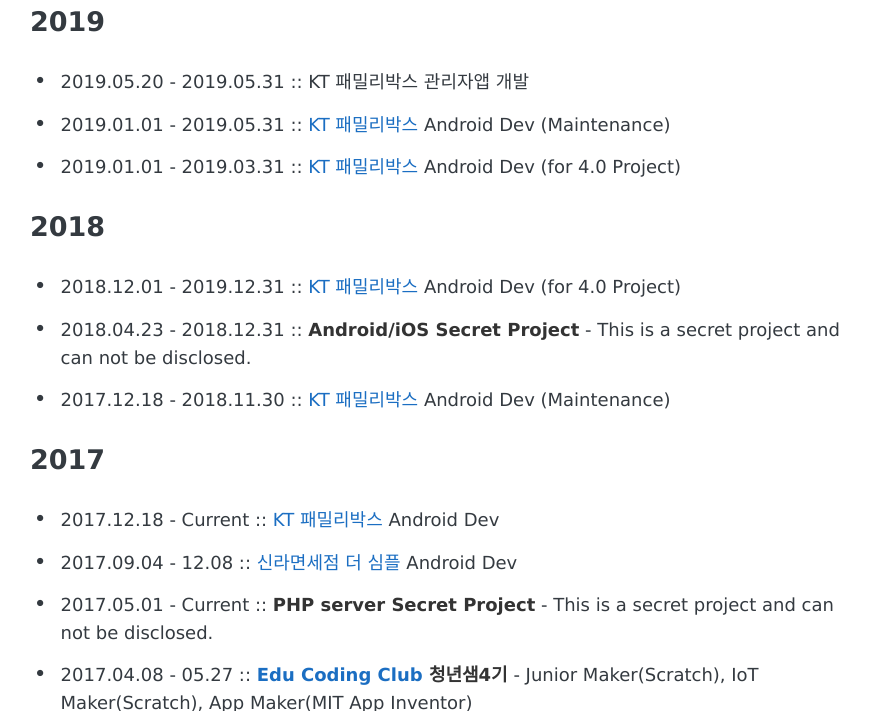
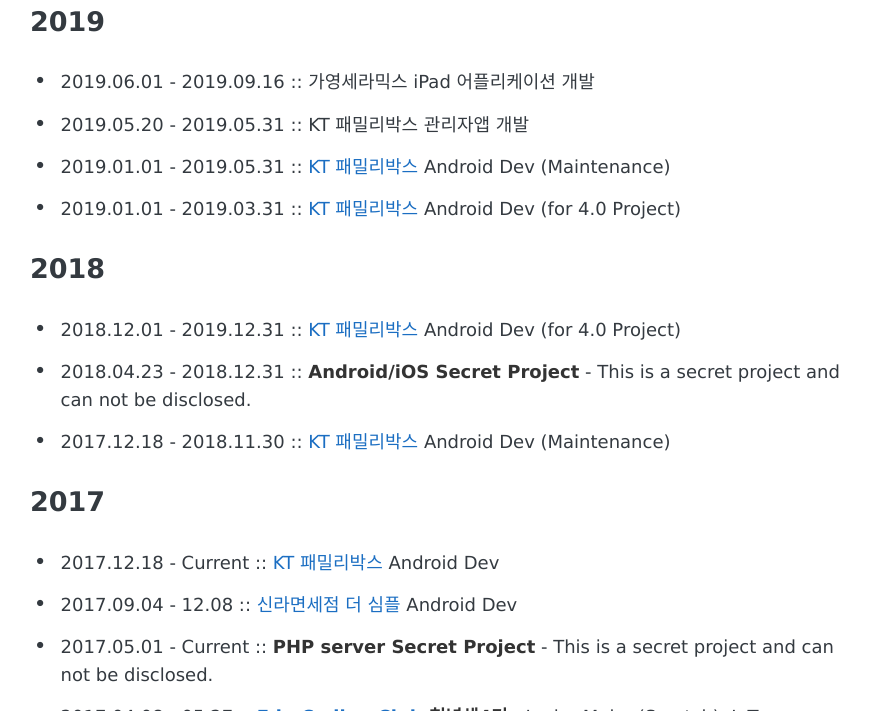
Before and after one commit to CaptainWonJong/CaptainWonJong.github.io, a Jekyll site: the page built from about.md, in a window 1280 px wide and 900 px high, scrolled down 1657 px, cut to the strip 189-900 px from the top of the window. Shown: the whole strip, without its empty margins (196-1066 px from the left). Built offline with Jekyll 4.4.1, drawn with Linux system fonts in a browser that asks for light colours; some web fonts are replaced.

Commit message:
modify about

```diff
--- a/about.md
+++ b/about.md
@@ -35,6 +35,7 @@
 ### Github
 ![Github Image](https://ghchart.rshah.org/CaptainWonJong)
 ### 2019
+- 2019.06.01 - 2019.09.16 :: 가영세라믹스 iPad 어플리케이션 개발
 - 2019.05.20 - 2019.05.31 :: KT 패밀리박스 관리자앱 개발
 - 2019.01.01 - 2019.05.31 :: [KT 패밀리박스](https://play.google.com/store/apps/details?id=com.kt.ollehfamilybox) Android Dev (Maintenance)
 - 2019.01.01 - 2019.03.31 :: [KT 패밀리박스](https://play.google.com/store/apps/details?id=com.kt.ollehfamilybox) Android Dev (for 4.0 Project)
```
Also changed, not shown: 1 other file.
